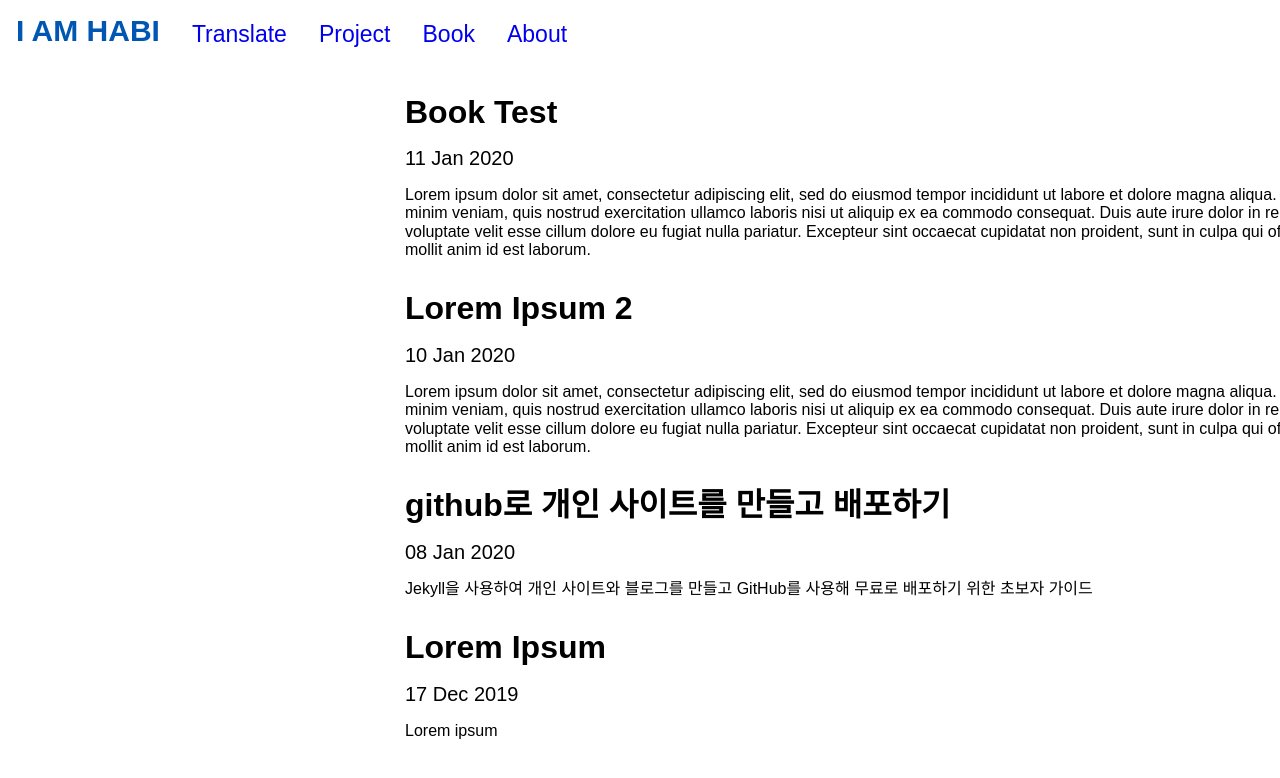
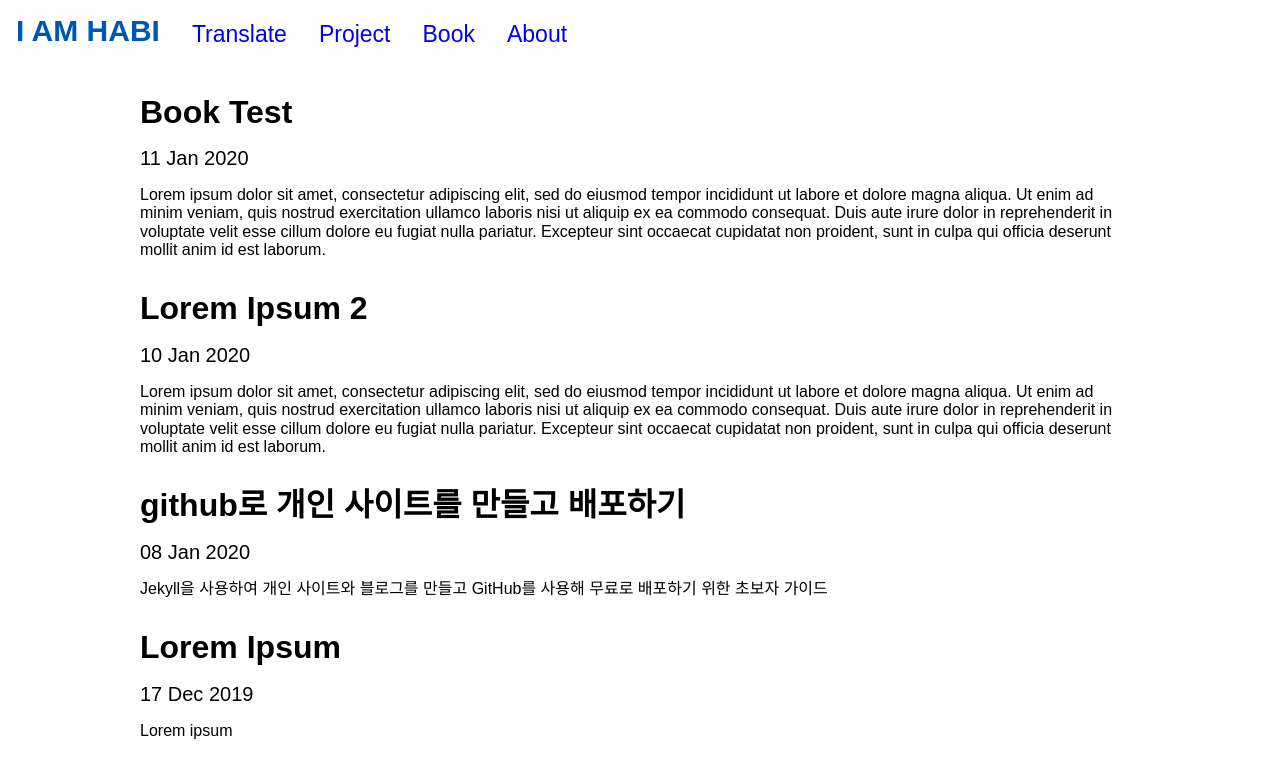
Before and after one commit to iamhabi/iamhabi.github.io, a Jekyll site: the page built from index.html, in a window 1280 px wide. Shown: the top 778 px of the page. Built offline with Jekyll 4.4.1, drawn with Linux system fonts in a browser that asks for light colours.

Commit message:
responsive

```diff
--- a/_layouts/default.html
+++ b/_layouts/default.html
@@ -18,9 +18,7 @@
 
         <div>
             <div class="post">
-                <div class="col-6 col-s-9 container">
                     {{ content }}
-                </div>
             </div>
         </div>
 
--- a/_layouts/post.html
+++ b/_layouts/post.html
@@ -2,7 +2,6 @@
 layout: default
 ---
 
-<div class="col-6 col-s-9">
 <div class="post_title">
     <h1 style="text-align: center; margin-bottom: 1rem;">{{ page.title }}</h1>
 </div>
@@ -14,4 +13,3 @@
         {{ content }}
     </p>
 </div>
-</div>
```
Lines whose indentation alone changed are shown as unchanged.
